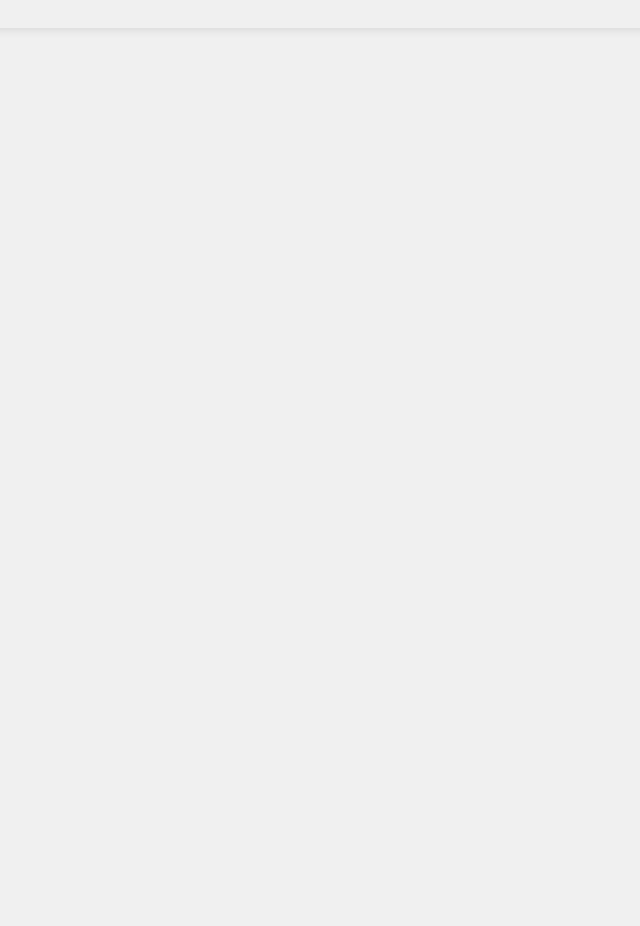
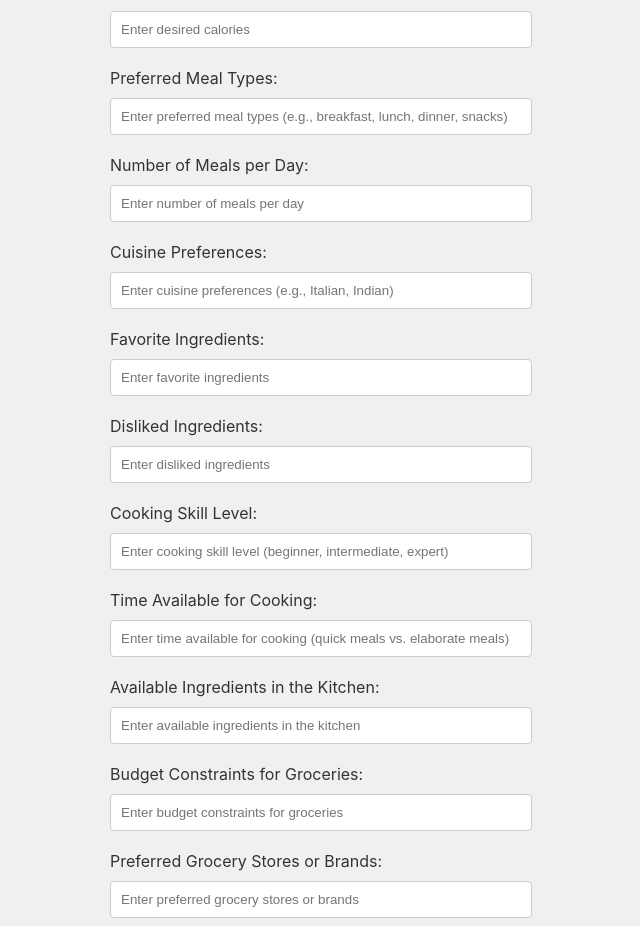
Before and after one commit to boumster/MealMate, a React (Create React App) app in the folder frontend/: page /mealplans in a window 1280 px wide. Shown: the part 326-1252 px from the top of the page, without its empty margins (330-970 px from the left). Before the commit the page ends 800 px from the top, so only its background shows below. Built offline with nearby package versions, Linux system fonts and the light colour scheme.

Commit message:
adding more items

```diff
--- a/frontend/public/index.html
+++ b/frontend/public/index.html
@@ -3,7 +3,7 @@
 <head>
     <meta charset="UTF-8">
     <meta name="viewport" content="width=device-width, initial-scale=1.0">
-    <title>FitnessPal</title>
+    <title>MealMate</title>
     <link rel="icon" href="%PUBLIC_URL%/favicon.ico" />
 </head>
 <body>
--- a/frontend/src/components/App.tsx
+++ b/frontend/src/components/App.tsx
@@ -23,7 +23,6 @@ export default function App() {
 
   return (
     <div className="App">
-      <title>FitnessPal</title>
       <Header />
       <Switch>
         <Route exact path="/" component={() => <Home message={message} />} />
--- a/frontend/src/components/Header/Header.tsx
+++ b/frontend/src/components/Header/Header.tsx
@@ -62,7 +62,7 @@ export default function Header() {
         <HeaderContainer>
             <HeaderContent>
                 <MenuButton onClick={toggleDropdown}>&#9776;</MenuButton>
-                <HeaderTitle>Fitness Pal</HeaderTitle>
+                <HeaderTitle>MealMate</HeaderTitle>
                 <DropdownMenu isOpen={isDropdownOpen}>
                     <DropdownItem href="/">Home</DropdownItem>
                     <DropdownItem href="/about">About</DropdownItem>
--- a/frontend/src/components/MealPlans/Mealplans.tsx
+++ b/frontend/src/components/MealPlans/Mealplans.tsx
@@ -1,14 +1,24 @@
 import React, { useState } from 'react';
-import { Container, Input, Button } from '../../styles/styles';
+import { Container, Input, Button, Form, Label } from '../../styles/styles';
 
 export default function Mealplans() {
     const [ingredients, setIngredients] = useState('');
     const [calories, setCalories] = useState('');
     const [mealPlan, setMealPlan] = useState('');
+    const [mealType, setMealType] = useState('');
+    const [mealsPerDay, setMealsPerDay] = useState('');
+    const [cuisine, setCuisine] = useState('');
+    const [favoriteIngredients, setFavoriteIngredients] = useState('');
+    const [dislikedIngredients, setDislikedIngredients] = useState('');
+    const [cookingSkill, setCookingSkill] = useState('');
+    const [cookingTime, setCookingTime] = useState('');
+    const [availableIngredients, setAvailableIngredients] = useState('');
+    const [budget, setBudget] = useState('');
+    const [groceryStores, setGroceryStores] = useState('');
 
     const handleGenerateMealPlan = () => {
         // Logic to generate meal plan based on user input
-        const generatedMealPlan = `Meal plan based on ingredients: ${ingredients} and calories: ${calories}`;
+        const generatedMealPlan = `Meal plan based on ingredients: ${ingredients}, calories: ${calories}, meal type: ${mealType}, meals per day: ${mealsPerDay}, cuisine: ${cuisine}, favorite ingredients: ${favoriteIngredients}, disliked ingredients: ${dislikedIngredients}, cooking skill: ${cookingSkill}, cooking time: ${cookingTime}, available ingredients: ${availableIngredients}, budget: ${budget}, grocery stores: ${groceryStores}`;
         setMealPlan(generatedMealPlan);
     };
 
@@ -16,8 +26,8 @@ export default function Mealplans() {
         <Container>
             <h2>Meal Plans</h2>
             <p>Welcome to the meal plans page!</p>
-            <form onSubmit={(e) => { e.preventDefault(); handleGenerateMealPlan(); }}>
-                <label>
+            <Form onSubmit={(e) => { e.preventDefault(); handleGenerateMealPlan(); }}>
+                <Label>
                     Ingredients:
                     <Input
                         type="text"
@@ -25,8 +35,8 @@ export default function Mealplans() {
                         onChange={(e) => setIngredients(e.target.value)}
                         placeholder="Enter ingredients you have"
                     />
-                </label>
-                <label>
+                </Label>
+                <Label>
                     Calories:
                     <Input
                         type="number"
@@ -34,9 +44,99 @@ export default function Mealplans() {
                         onChange={(e) => setCalories(e.target.value)}
                         placeholder="Enter desired calories"
                     />
-                </label>
+                </Label>
+                <Label>
+                    Preferred Meal Types:
+                    <Input
+                        type="text"
+                        value={mealType}
+                        onChange={(e) => setMealType(e.target.value)}
+                        placeholder="Enter preferred meal types (e.g., breakfast, lunch, dinner, snacks)"
+                    />
+                </Label>
+                <Label>
+                    Number of Meals per Day:
+                    <Input
+                        type="number"
+                        value={mealsPerDay}
+                        onChange={(e) => setMealsPerDay(e.target.value)}
+                        placeholder="Enter number of meals per day"
+                    />
+                </Label>
+                <Label>
+                    Cuisine Preferences:
+                    <Input
+                        type="text"
+                        value={cuisine}
+                        onChange={(e) => setCuisine(e.target.value)}
+                        placeholder="Enter cuisine preferences (e.g., Italian, Indian)"
+                    />
+                </Label>
+                <Label>
+                    Favorite Ingredients:
+                    <Input
+                        type="text"
+                        value={favoriteIngredients}
+                        onChange={(e) => setFavoriteIngredients(e.target.value)}
+                        placeholder="Enter favorite ingredients"
+                    />
+                </Label>
+                <Label>
+                    Disliked Ingredients:
+                    <Input
+                        type="text"
+                        value={dislikedIngredients}
+                        onChange={(e) => setDislikedIngredients(e.target.value)}
+                        placeholder="Enter disliked ingredients"
+                    />
+                </Label>
+                <Label>
+                    Cooking Skill Level:
+                    <Input
+                        type="text"
+                        value={cookingSkill}
+                        onChange={(e) => setCookingSkill(e.target.value)}
+                        placeholder="Enter cooking skill level (beginner, intermediate, expert)"
+                    />
+                </Label>
+                <Label>
+                    Time Available for Cooking:
+                    <Input
+                        type="text"
+                        value={cookingTime}
+                        onChange={(e) => setCookingTime(e.target.value)}
+                        placeholder="Enter time available for cooking (quick meals vs. elaborate meals)"
+                    />
+                </Label>
+                <Label>
+                    Available Ingredients in the Kitchen:
+                    <Input
+                        type="text"
+                        value={availableIngredients}
+                        onChange={(e) => setAvailableIngredients(e.target.value)}
+                        placeholder="Enter available ingredients in the kitchen"
+                    />
+                </Label>
+                <Label>
+                    Budget Constraints for Groceries:
+                    <Input
+                        type="number"
+                        value={budget}
+                        onChange={(e) => setBudget(e.target.value)}
+                        placeholder="Enter budget constraints for groceries"
+                    />
+                </Label>
+                <Label>
+                    Preferred Grocery Stores or Brands:
+                    <Input
+                        type="text"
+                        value={groceryStores}
+                        onChange={(e) => setGroceryStores(e.target.value)}
+                        placeholder="Enter preferred grocery stores or brands"
+                    />
+                </Label>
                 <Button type="submit">Generate Meal Plan</Button>
-            </form>
+            </Form>
             {mealPlan && <p>{mealPlan}</p>}
         </Container>
     );
--- a/frontend/src/styles/styles.js
+++ b/frontend/src/styles/styles.js
@@ -34,4 +34,20 @@ const Button = styled.button`
     }
 `;
 
-export { Container, Input, Button };
+const Form = styled.form`
+    display: flex;
+    flex-direction: column;
+    align-items: center;
+    width: 100%;
+`;
+
+const Label = styled.label`
+    display: flex;
+    flex-direction: column;
+    align-items: flex-start;
+    width: 100%;
+    max-width: 400px;
+    margin-bottom: 10px;
+`;
+
+export { Container, Input, Button, Form, Label };
```
